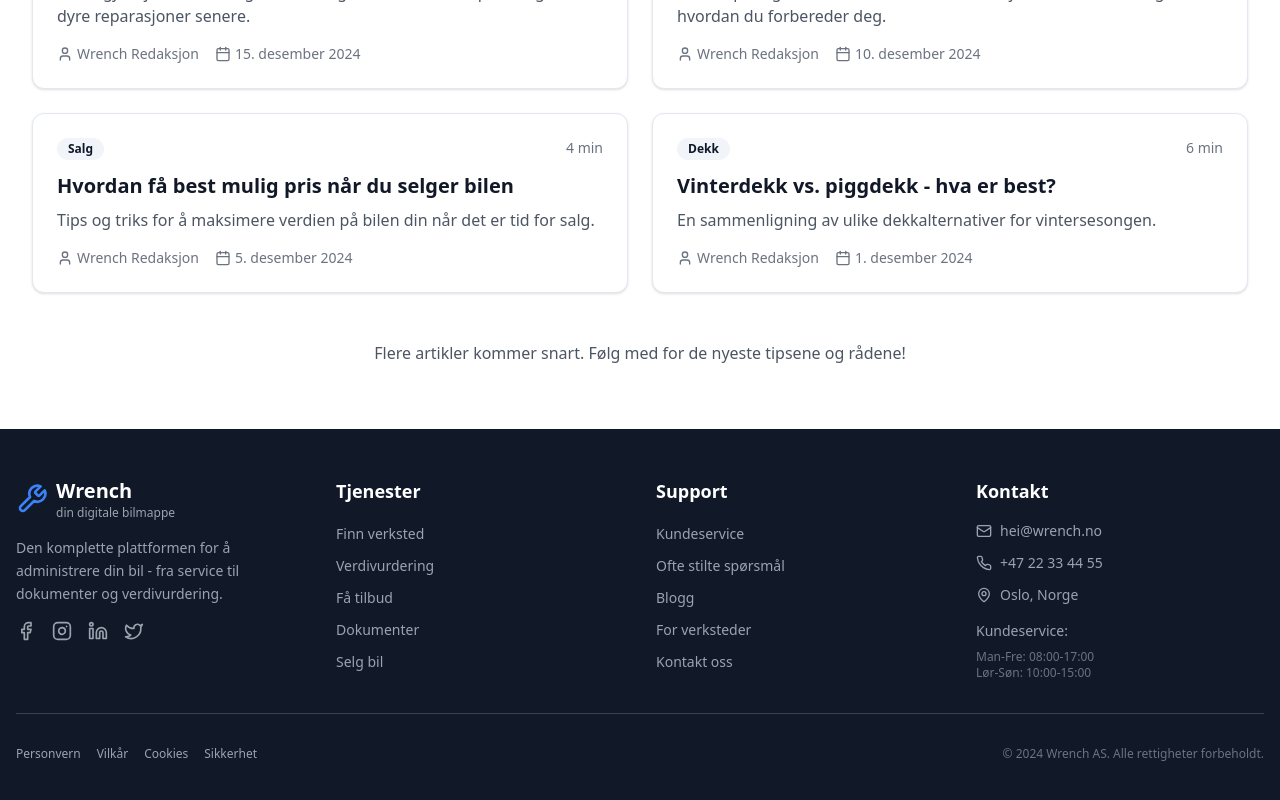
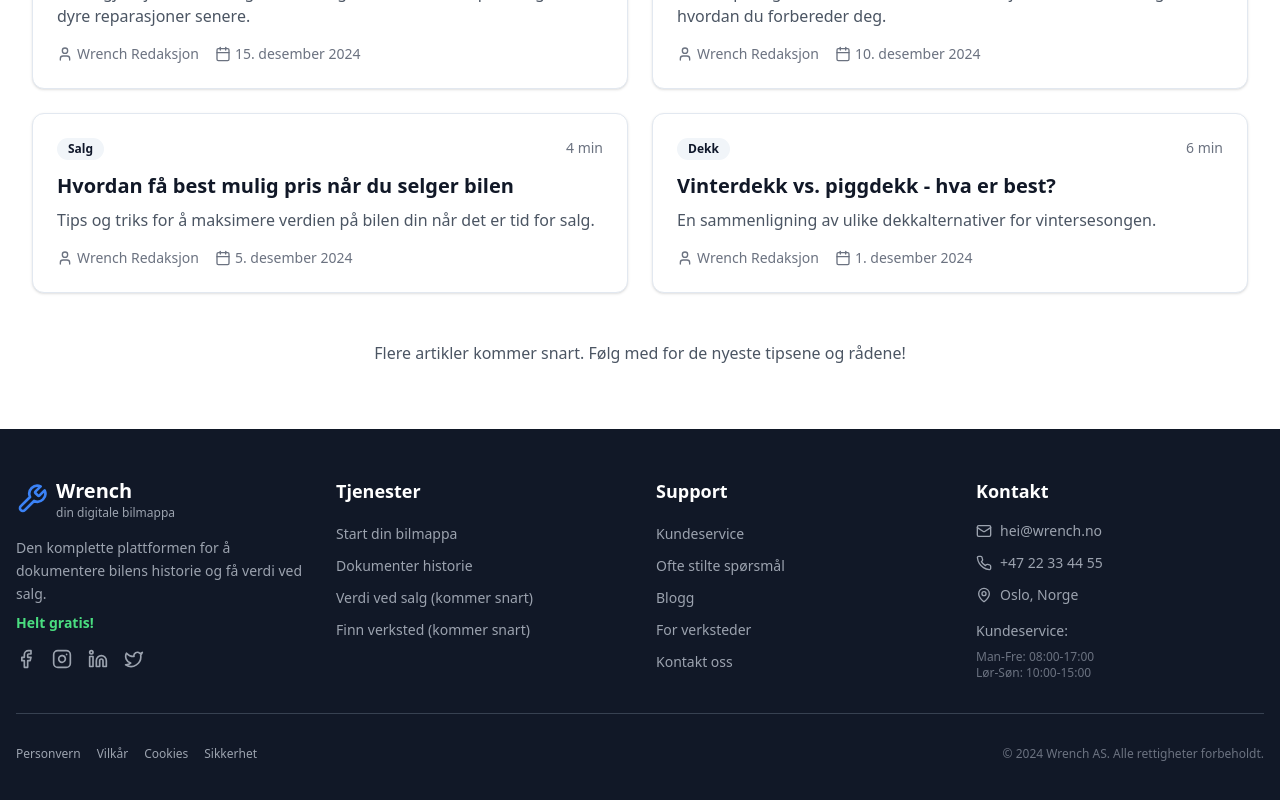
Before and after one commit to Backis11/bil-smart-tjenester, a React (Vite) app: page /blog in a window 1280 px wide. Shown: the part 430-1230 px from the top of the page. Built offline with nearby package versions, Linux system fonts and the light colour scheme.

Commit message:
Refactor: Update footer for non-logged-in users
Update the footer to reflect the features available to non-logged-in users.
Rename the service to "bilmappa".

```diff
--- a/src/components/Footer.tsx
+++ b/src/components/Footer.tsx
@@ -14,11 +14,14 @@ const Footer = () => {
               <Wrench className="h-6 w-6 sm:h-8 sm:w-8 text-blue-500" />
               <div>
                 <h3 className="text-lg sm:text-xl font-bold text-white">Wrench</h3>
-                <p className="text-xs text-gray-400">din digitale bilmappe</p>
+                <p className="text-xs text-gray-400">din digitale bilmappa</p>
               </div>
             </Link>
-            <p className="text-sm text-gray-400 mb-4 leading-relaxed">
-              Den komplette plattformen for å administrere din bil - fra service til dokumenter og verdivurdering.
+            <p className="text-sm text-gray-400 mb-2 leading-relaxed">
+              Den komplette plattformen for å dokumentere bilens historie og få verdi ved salg.
+            </p>
+            <p className="text-sm text-green-400 font-semibold mb-4">
+              Helt gratis!
             </p>
             <div className="flex space-x-4">
               <Facebook className="h-5 w-5 text-gray-400 hover:text-blue-500 cursor-pointer transition-colors active:scale-95" />
@@ -33,29 +36,24 @@ const Footer = () => {
             <h4 className="text-base sm:text-lg font-semibold text-white mb-4">Tjenester</h4>
             <ul className="space-y-2">
               <li>
-                <Link to="/services" className="text-sm text-gray-400 hover:text-white transition-colors active:text-blue-400">
-                  Finn verksted
+                <Link to="/auth" className="text-sm text-gray-400 hover:text-white transition-colors active:text-blue-400">
+                  Start din bilmappa
                 </Link>
               </li>
               <li>
-                <Link to="/valuation" className="text-sm text-gray-400 hover:text-white transition-colors active:text-blue-400">
-                  Verdivurdering
+                <Link to="/auth" className="text-sm text-gray-400 hover:text-white transition-colors active:text-blue-400">
+                  Dokumenter historie
                 </Link>
               </li>
               <li>
-                <Link to="/get-quote" className="text-sm text-gray-400 hover:text-white transition-colors active:text-blue-400">
-                  Få tilbud
-                </Link>
+                <a href="#" className="text-sm text-gray-400 hover:text-white transition-colors active:text-blue-400">
+                  Verdi ved salg (kommer snart)
+                </a>
               </li>
               <li>
-                <Link to="/documents" className="text-sm text-gray-400 hover:text-white transition-colors active:text-blue-400">
-                  Dokumenter
-                </Link>
-              </li>
-              <li>
-                <Link to="/sell-car" className="text-sm text-gray-400 hover:text-white transition-colors active:text-blue-400">
-                  Selg bil
-                </Link>
+                <a href="#" className="text-sm text-gray-400 hover:text-white transition-colors active:text-blue-400">
+                  Finn verksted (kommer snart)
+                </a>
               </li>
             </ul>
           </div>
--- a/src/components/home/CTASection.tsx
+++ b/src/components/home/CTASection.tsx
@@ -9,13 +9,16 @@ const CTASection = () => {
         <h2 className="text-3xl font-bold text-white mb-4">
           Klar til å komme i gang?
         </h2>
-        <p className="text-blue-100 text-lg mb-8">
-          Opprett din digitale bilmappe i dag og få kontroll over bilens historie
+        <p className="text-blue-100 text-lg mb-2">
+          Opprett din digitale bilmappa i dag og dokumenter bilens historie
+        </p>
+        <p className="text-blue-100 font-semibold mb-8">
+          Helt gratis!
         </p>
         <div className="flex flex-col sm:flex-row gap-4 justify-center">
           <Button size="lg" variant="secondary" asChild>
             <Link to="/auth">
-              Kom i gang gratis
+              Start gratis bilmappa
             </Link>
           </Button>
           <Button size="lg" variant="outline" className="border-white text-white hover:bg-white hover:text-blue-600" asChild>
--- a/src/components/home/HeroSection.tsx
+++ b/src/components/home/HeroSection.tsx
@@ -7,7 +7,7 @@ import {
   Search,
   Wrench,
   Users,
-  Building2
+  FileText
 } from "lucide-react";
 import { useNavigate } from "react-router-dom";
 
@@ -30,10 +30,13 @@ const HeroSection = () => {
             <Wrench className="h-16 w-16 text-blue-500" />
           </div>
           <h1 className="text-4xl lg:text-6xl font-bold text-gray-900 mb-6">
-            Din digitale <span className="text-blue-500">bilmappe</span>
+            Din digitale <span className="text-blue-500">bilmappa</span>
           </h1>
-          <p className="text-xl text-gray-600 mb-8 max-w-2xl mx-auto">
-            Hold orden på bilens historie, finn riktig verksted og få tilbud på service og reparasjoner
+          <p className="text-xl text-gray-600 mb-2 max-w-2xl mx-auto">
+            Dokumenter bilens historie og få verdi ved salg
+          </p>
+          <p className="text-lg text-green-600 font-semibold mb-8">
+            Helt gratis!
           </p>
 
           {/* Search */}
@@ -57,21 +60,15 @@ const HeroSection = () => {
           {/* Quick Actions */}
           <div className="flex flex-wrap gap-4 justify-center">
             <Button variant="outline" size="lg" asChild>
-              <Link to="/services">
-                <Search className="h-4 w-4 mr-2" />
-                Finn verksted
+              <Link to="/auth">
+                <FileText className="h-4 w-4 mr-2" />
+                Start din bilmappa
               </Link>
             </Button>
             <Button variant="outline" size="lg" asChild>
               <Link to="/auth">
                 <Users className="h-4 w-4 mr-2" />
-                Min bilmappe
-              </Link>
-            </Button>
-            <Button variant="outline" size="lg" asChild>
-              <Link to="/workshop-register">
-                <Building2 className="h-4 w-4 mr-2" />
-                Registrer verksted
+                Logg inn
               </Link>
             </Button>
           </div>
```
